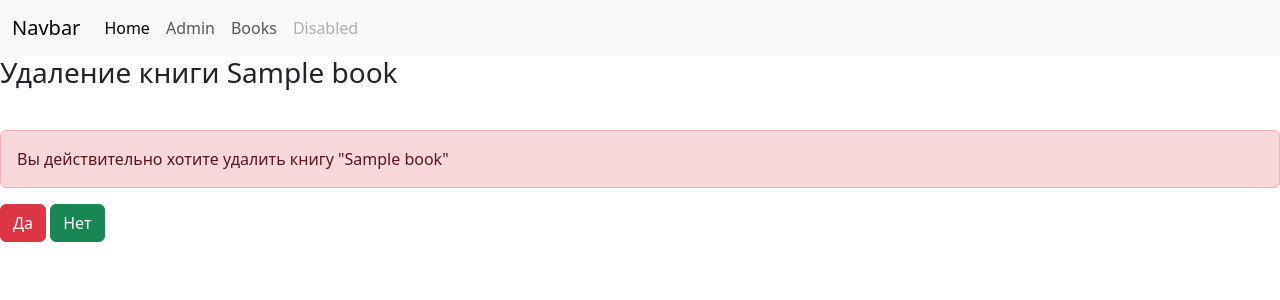
After one commit to Limenomen/Test_project, a Django app: page /books/1/delete/ in a window 1280 px wide. The commit adds this page. Shown: the top 300 px of the page. Run offline with Django 4.2, Linux system fonts and the light colour scheme; tables that the repository leaves empty hold one stand-in row (values such as "Sample post"); some libraries are stand-ins or nearby versions.

Commit message:
Добавлены вьюхи добавления, удаления и изменения объектов

```diff
--- a/core/filters.py
+++ b/core/filters.py
@@ -6,4 +6,4 @@ import core.models
 class BookFilter(django_filters.FilterSet):
     class Meta:
         model = core.models.Book
-        fields = '__all__'
+        fields = ('name', )
--- /dev/null
+++ b/core/templates/core/book_confirm_delete.html
@@ -0,0 +1,15 @@
+{% extends 'core/index.html' %}
+{% load bootstrap5 %}
+
+{% block content %}
+    <div class="alert alert-danger">
+        Вы действительно хотите удалить книгу "{{ object }}"
+    </div>
+
+    <form method="post">{% csrf_token %}
+        <button type="submit" class="btn btn-danger">
+            Да
+        </button>
+        <a href="{% url 'core:book_list' %}" class="btn btn-success"> Нет</a>
+    </form>
+{% endblock %}
--- a/core/templates/core/book_detail.html
+++ b/core/templates/core/book_detail.html
@@ -1 +1,5 @@
 {% extends 'core/index.html' %}
+{% block content %}
+    <a href="{% url 'core:book_update' object.pk %}">Изменить</a>
+    <a href="{% url 'core:book_delete' object.pk %}">Удалить</a>
+{% endblock %}
--- a/core/templates/core/book_list.html
+++ b/core/templates/core/book_list.html
@@ -24,4 +24,6 @@
         </tbody>
     </table>
 
+    <a href="{% url 'core:book_create' %}" class="btn btn-success"> Добавить книгу</a>
+
 {% endblock %}
--- a/core/templates/core/index.html
+++ b/core/templates/core/index.html
@@ -39,7 +39,7 @@
 
 {% block title %}
     {% if title %}
-        <h3>{{ title }}</h3>
+        <h3 style="margin-bottom: 40px">{{ title }}</h3>
     {% endif %}
 {% endblock %}
 
--- a/core/templates/core/search_books_include.html
+++ b/core/templates/core/search_books_include.html
@@ -2,6 +2,6 @@
 <form class="row g-3">
     {% bootstrap_form filters.form layout='horizontal'%}
     <div class="col-auto">
-        <button type="submit" class="btn btn-primary">Submit</button>
+        <button type="submit" class="btn btn-primary">Поиск</button>
     </div>
 </form>
--- a/core/urls.py
+++ b/core/urls.py
@@ -1,4 +1,3 @@
-from django.contrib import admin
 from django.urls import path
 import core.views
 
@@ -8,4 +7,7 @@ urlpatterns = [
     path('', core.views.IndexView.as_view(), name='index'),
     path('books/', core.views.Books.as_view(), name='book_list'),
     path('books/<int:pk>/', core.views.BookDetail.as_view(), name='book_detail'),
+    path('books/create/', core.views.BookCreate.as_view(), name='book_create'),
+    path('books/<int:pk>/update/', core.views.BookUpdate.as_view(), name='book_update'),
+    path('books/<int:pk>/delete/', core.views.BookDelete.as_view(), name='book_delete'),
 ]
--- a/core/views.py
+++ b/core/views.py
@@ -1,4 +1,5 @@
-from django.views.generic import TemplateView, ListView, DetailView
+from django.urls import reverse
+from django.views.generic import TemplateView, ListView, DetailView, UpdateView, CreateView, DeleteView
 
 import core.models
 import core.forms
@@ -56,3 +57,33 @@ class BookDetail(TitleMixin, DetailView):
 
     def get_title(self):
         return str(self.get_object())
+
+
+class BookUpdate(TitleMixin, UpdateView):
+    model = core.models.Book
+    form_class = core.forms.BookEdit
+
+    def get_title(self):
+        return f'Изменение данных книги "{str(self.get_object())}"'
+
+    def get_success_url(self):
+        return reverse('core:book_list')
+
+
+class BookCreate(TitleMixin, CreateView):
+    model = core.models.Book
+    form_class = core.forms.BookEdit
+    title = 'Добавление книги'
+
+    def get_success_url(self):
+        return reverse('core:book_list')
+
+
+class BookDelete(TitleMixin, DeleteView):
+    model = core.models.Book
+
+    def get_title(self):
+        return f'Удаление книги {str(self.get_object())}'
+
+    def get_success_url(self):
+        return reverse('core:book_list')
```
Also changed, not shown: core/templates/core/book_form.html (added, +13 -0 lines). Lines whose indentation alone changed are shown as unchanged.
